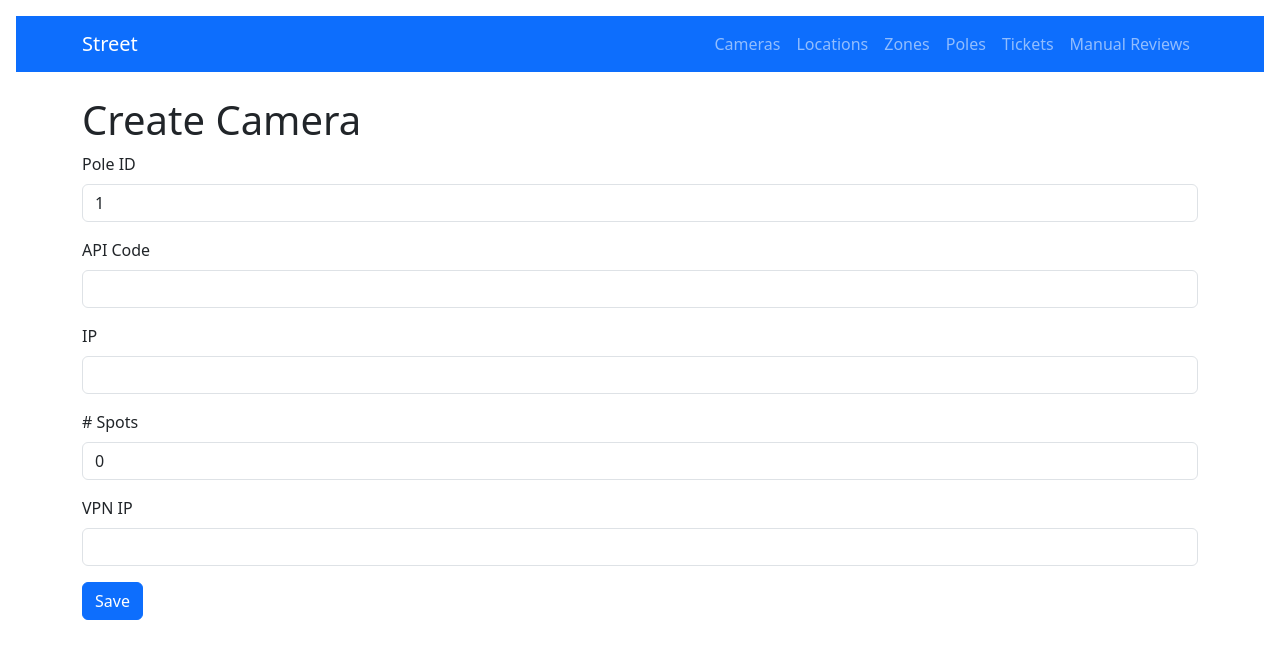
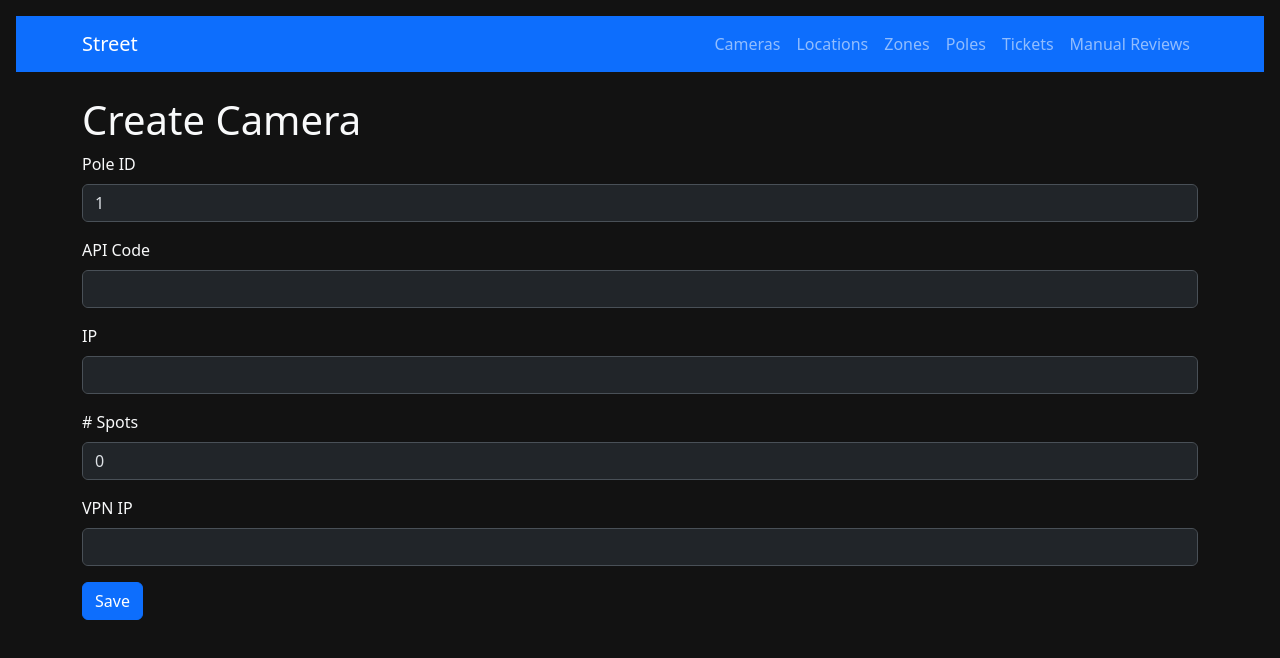
Before and after one commit to yahyabakleh12/streetinterfaces, a Vue app: page /cameras/create in a window 1280 px wide. Shown: the top 658 px of the page. Built offline with nearby package versions, Linux system fonts and the light colour scheme.

Commit message:
Enable dark mode

```diff
--- a/index.html
+++ b/index.html
@@ -1,5 +1,5 @@
 <!doctype html>
-<html lang="en">
+<html lang="en" data-bs-theme="dark">
   <head>
     <meta charset="UTF-8" />
     <link rel="icon" type="image/svg+xml" href="/vite.svg" />
--- a/src/style.css
+++ b/src/style.css
@@ -5,4 +5,6 @@
 
 body {
   padding: 1rem;
+  background-color: #121212;
+  color: #f8f9fa;
 }
```
